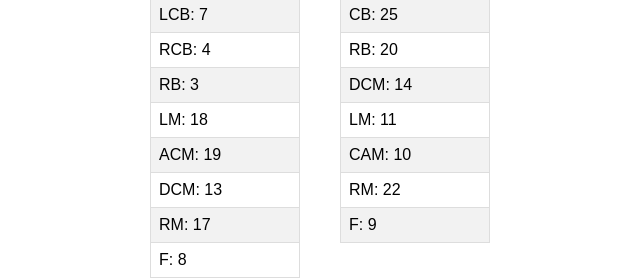
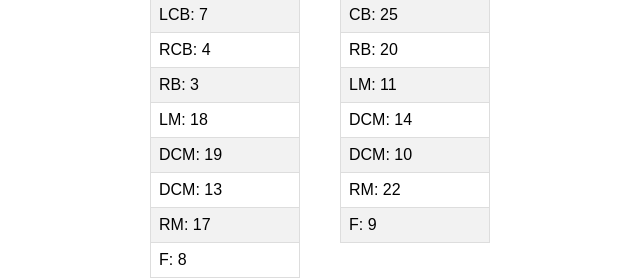
Before and after one commit to strasburgsboyssoccer/home, a plain HTML site: page index.html in a window 1280 px wide. Shown: the part 711-990 px from the top of the page, 320-960 px from the left. Drawn offline with Linux system fonts and the light colour scheme.

Commit message:
Update index.html

```diff
--- a/index.html
+++ b/index.html
@@ -70,7 +70,7 @@
             <td>LM: 18</td>
           </tr>
           <tr>
-            <td>ACM: 19</td>
+            <td>DCM: 19</td>
           </tr>
           <tr>
             <td>DCM: 13</td>
@@ -101,13 +101,13 @@
             <td>RB: 20</td>
           </tr>
           <tr>
+            <td>LM: 11</td>
+          </tr>
+          <tr>
             <td>DCM: 14</td>
           </tr>
           <tr>
-            <td>LM: 11</td>
-          </tr>
-          <tr>
-            <td>CAM: 10</td>
+            <td>DCM: 10</td>
           </tr>
           <tr>
             <td>RM: 22</td>
```
